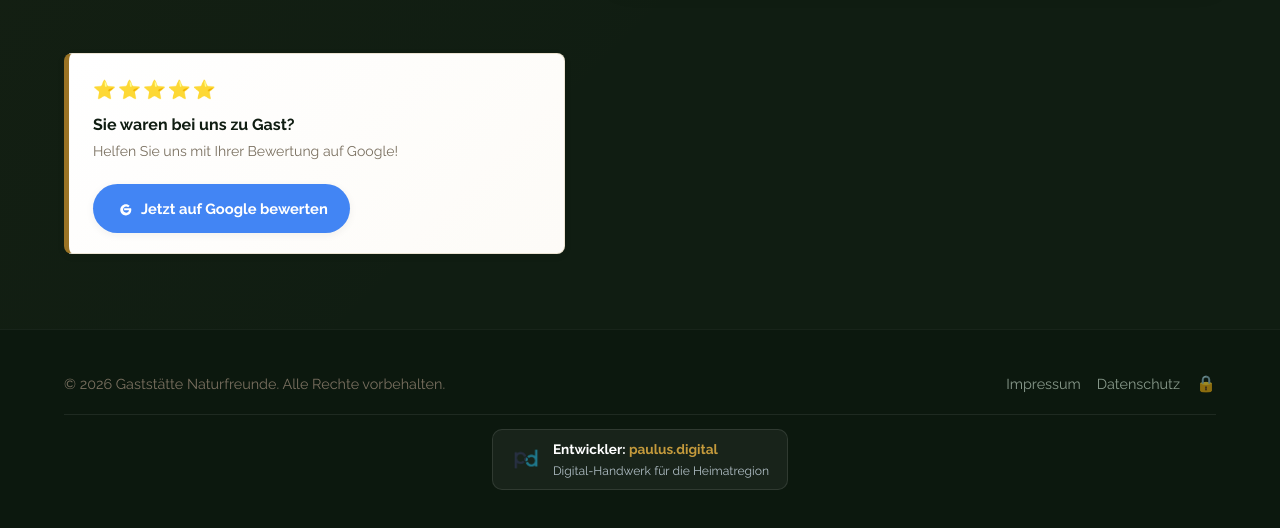
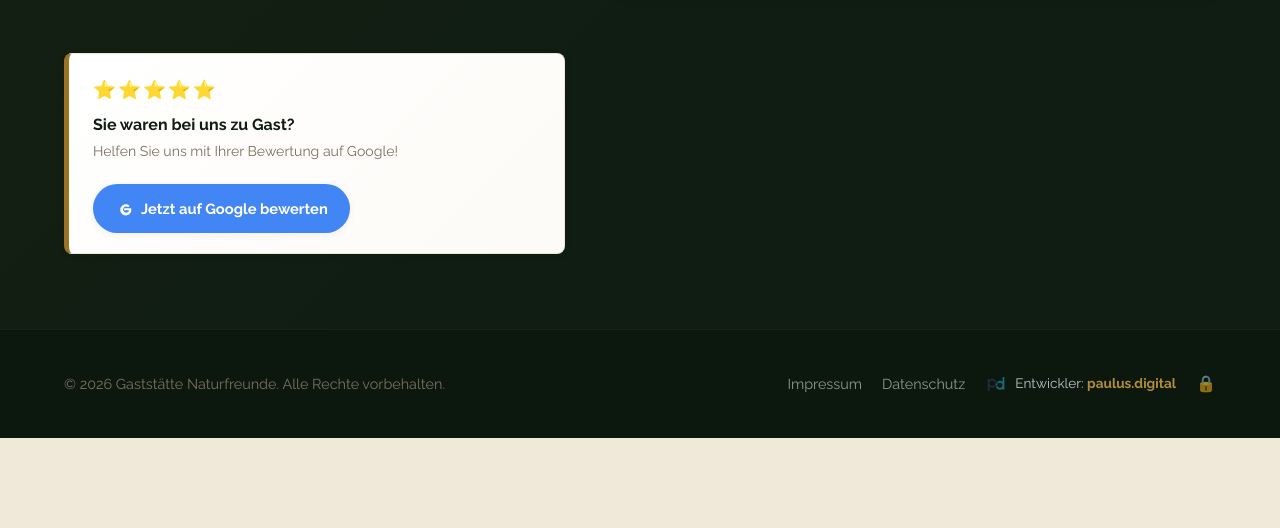
Before and after one commit to paulus-digital/naturfreundeschoenheide, a plain HTML site: page index.html in a window 1280 px wide. Shown: the part 4494-5022 px from the top of the page. After the commit the page ends 4932 px from the top, so only its background shows below. Drawn offline with nearby package versions, Linux system fonts and the light colour scheme; no server answers.

Commit message:
Inline developer credit link into single footer row next to Impressum and Datenschutz

```diff
--- a/index.html
+++ b/index.html
@@ -441,30 +441,20 @@
 
   <!-- Footer -->
   <footer>
-    <div class="container footer-container" style="display: flex; flex-direction: column; align-items: center; gap: 16px;">
-
-      <!-- Top Row: Copyright & Legal Links & Discreet Admin Lock -->
-      <div class="footer-top-row" style="display: flex; flex-wrap: wrap; justify-content: space-between; align-items: center; width: 100%; gap: 16px;">
+    <div class="container footer-content" style="display: flex; flex-wrap: wrap; justify-content: space-between; align-items: center; gap: 16px;">
+      <div>
         <p style="margin: 0; font-size: 0.9rem; color: var(--text-muted);">&copy; 2026 Gaststätte Naturfreunde. Alle Rechte vorbehalten.</p>
-
-        <div class="footer-links" style="display: flex; align-items: center; gap: 16px;">
-          <a onclick="openModal('impressum')">Impressum</a>
-          <a onclick="openModal('datenschutz')">Datenschutz</a>
-          <a href="admin.html" target="_blank" title="Backend Login" aria-label="Backend Login" style="opacity: 0.6; transition: opacity 0.2s ease; font-size: 1rem; text-decoration: none; display: inline-flex; align-items: center;" onmouseover="this.style.opacity='1'" onmouseout="this.style.opacity='0.6'">🔒</a>
-        </div>
       </div>
 
-      <!-- Bottom Row: Developer Branding (paulus.digital) -->
-      <div style="border-top: 1px solid rgba(255, 255, 255, 0.08); width: 100%; padding-top: 14px; display: flex; justify-content: center;">
-        <a href="https://www.paulus.digital" target="_blank" rel="noopener" class="developer-credit-link" style="display: flex; align-items: center; gap: 12px; text-decoration: none; background: rgba(255, 255, 255, 0.05); padding: 8px 18px; border-radius: 10px; border: 1px solid rgba(255, 255, 255, 0.1); transition: all 0.25s ease;">
-          <img src="paulusdigital.png" alt="paulus.digital Logo" style="height: 30px; width: auto; object-fit: contain;">
-          <div style="display: flex; flex-direction: column; text-align: left;">
-            <span style="font-size: 0.85rem; color: #ffffff; font-weight: 700;">Entwickler: <span style="color: var(--accent-light);">paulus.digital</span></span>
-            <span style="font-size: 0.76rem; color: #b0bec5; font-weight: 400;">Digital-Handwerk für die Heimatregion</span>
-          </div>
+      <div class="footer-links" style="display: flex; align-items: center; gap: 20px; flex-wrap: wrap;">
+        <a onclick="openModal('impressum')">Impressum</a>
+        <a onclick="openModal('datenschutz')">Datenschutz</a>
+        <a href="https://www.paulus.digital" target="_blank" rel="noopener" class="developer-inline-link" style="display: inline-flex; align-items: center; gap: 8px; text-decoration: none; color: #d0d7de; font-size: 0.85rem; opacity: 0.9; transition: all 0.2s ease;" onmouseover="this.style.opacity='1'" onmouseout="this.style.opacity='0.9'">
+          <img src="paulusdigital.png" alt="paulus.digital Logo" style="height: 22px; width: auto; object-fit: contain;">
+          <span>Entwickler: <strong style="color: var(--accent-light);">paulus.digital</strong></span>
         </a>
+        <a href="admin.html" target="_blank" title="Backend Login" aria-label="Backend Login" style="opacity: 0.6; transition: opacity 0.2s ease; font-size: 1rem; text-decoration: none; display: inline-flex; align-items: center;" onmouseover="this.style.opacity='1'" onmouseout="this.style.opacity='0.6'">🔒</a>
       </div>
-
     </div>
   </footer>
 
```
